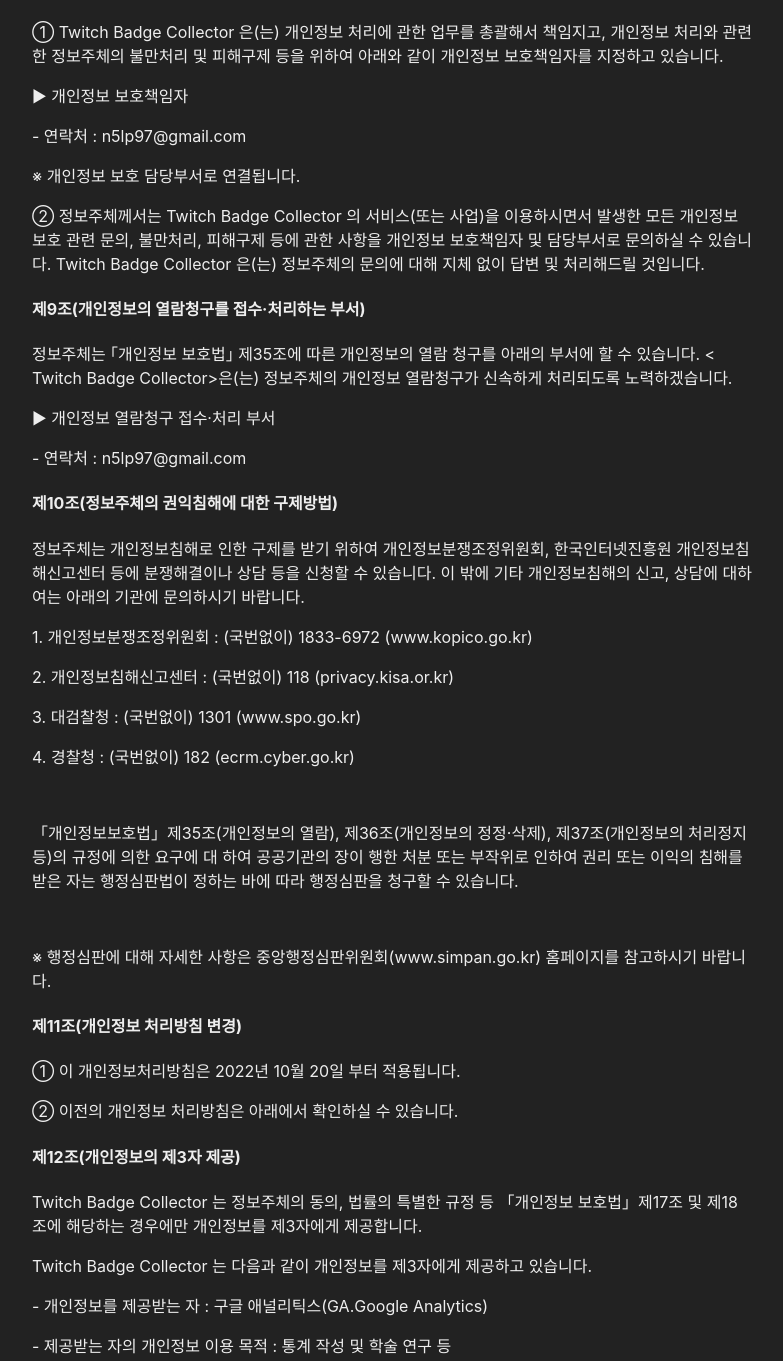
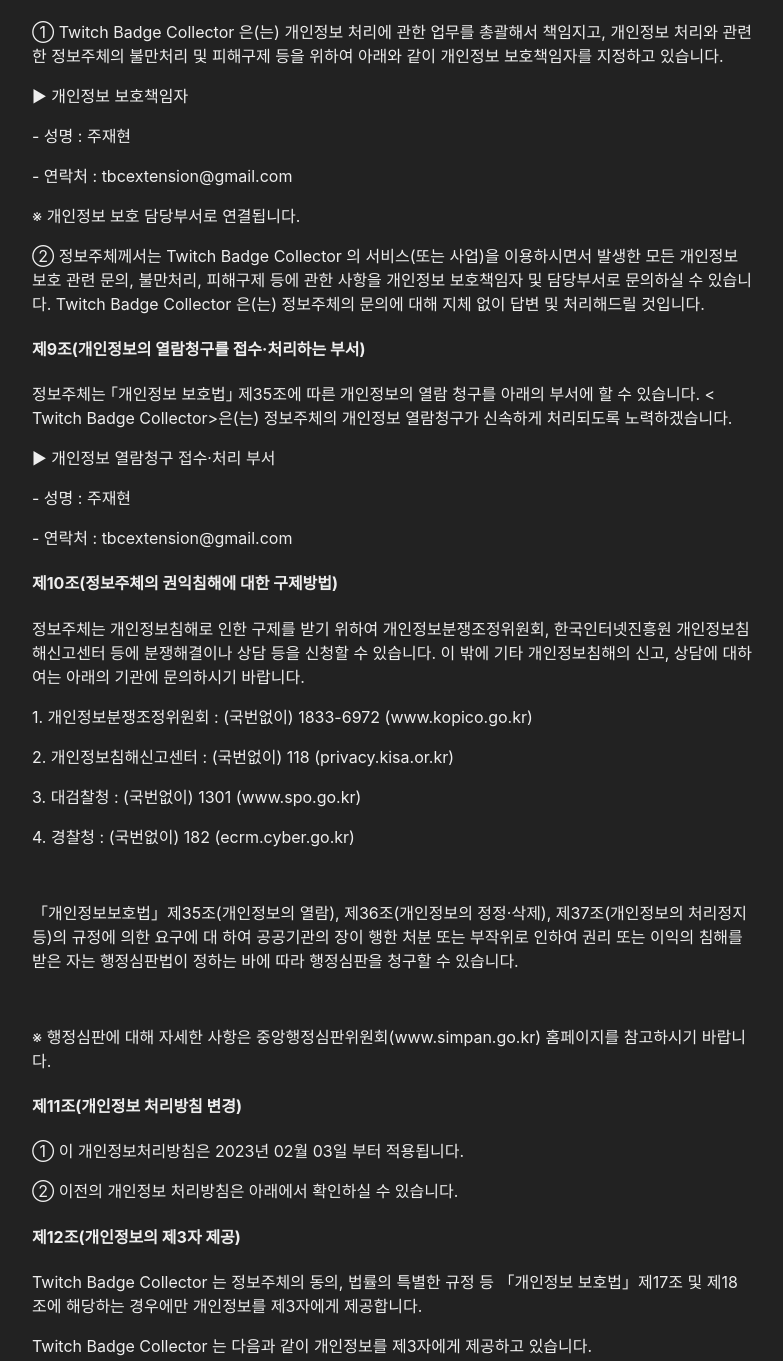
Before and after one commit to Deepbluewarn/Twitch-Badge-Collector-Privacy, a plain HTML site: page index.html in a window 1280 px wide. Shown: the part 2641-4002 px from the top of the page, without its empty margins (248-1031 px from the left). Drawn offline with Linux system fonts and the light colour scheme; a web font is replaced by a local one.

Commit message:
Update index.html

```diff
--- a/index.html
+++ b/index.html
@@ -150,7 +150,8 @@
             <p><span>① Twitch Badge Collector 은(는) 개인정보 처리에 관한 업무를 총괄해서 책임지고, 개인정보 처리와 관련한 정보주체의 불만처리 및 피해구제 등을 위하여 아래와
                     같이 개인정보 보호책임자를 지정하고 있습니다.</span></p>
             <p><span>▶ 개인정보 보호책임자 </span></p>
-            <p><span> - 연락처 : n5lp97@gmail.com</span></p>
+            <p><span> - 성명 : 주재현</span></p>
+            <p><span> - 연락처 : tbcextension@gmail.com</span></p>
             <p><span>※ 개인정보 보호 담당부서로 연결됩니다.</span></p>
             <p><span>② 정보주체께서는 Twitch Badge Collector 의 서비스(또는 사업)을 이용하시면서 발생한 모든 개인정보 보호 관련 문의, 불만처리, 피해구제 등에 관한 사항을
                     개인정보 보호책임자 및 담당부서로 문의하실 수 있습니다. Twitch Badge Collector 은(는) 정보주체의 문의에 대해 지체 없이 답변 및 처리해드릴
@@ -162,7 +163,8 @@
                     < Twitch Badge Collector>은(는) 정보주체의 개인정보 열람청구가 신속하게 처리되도록 노력하겠습니다.
                 </span></p>
             <p><span>▶ 개인정보 열람청구 접수·처리 부서 </span></p>
-            <p><span> - 연락처 : n5lp97@gmail.com</span></p>
+            <p><span> - 성명 : 주재현</span></p>
+            <p><span> - 연락처 : tbcextension@gmail.com</span></p>
             <p><span></span></p>
         </div>
         <h4>제10조(정보주체의 권익침해에 대한 구제방법)</h4>
@@ -181,7 +183,7 @@
         </div>
         <h4>제11조(개인정보 처리방침 변경)</h4>
         <div class="container">
-            <p><span>① 이 개인정보처리방침은 2022년 10월 20일 부터 적용됩니다.</span></p>
+            <p><span>① 이 개인정보처리방침은 2023년 02월 03일 부터 적용됩니다.</span></p>
             <p><span>② 이전의 개인정보 처리방침은 아래에서 확인하실 수 있습니다. </span></p>
         </div>
 
```
